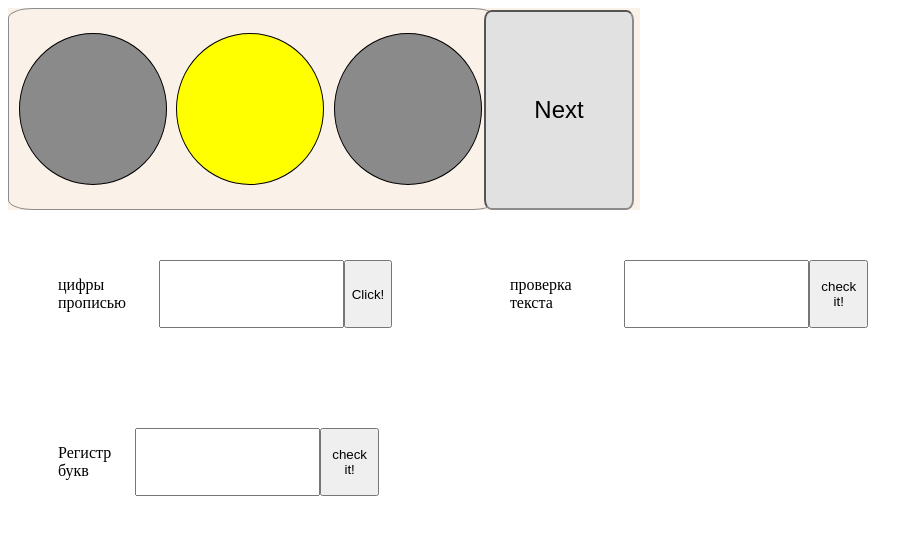
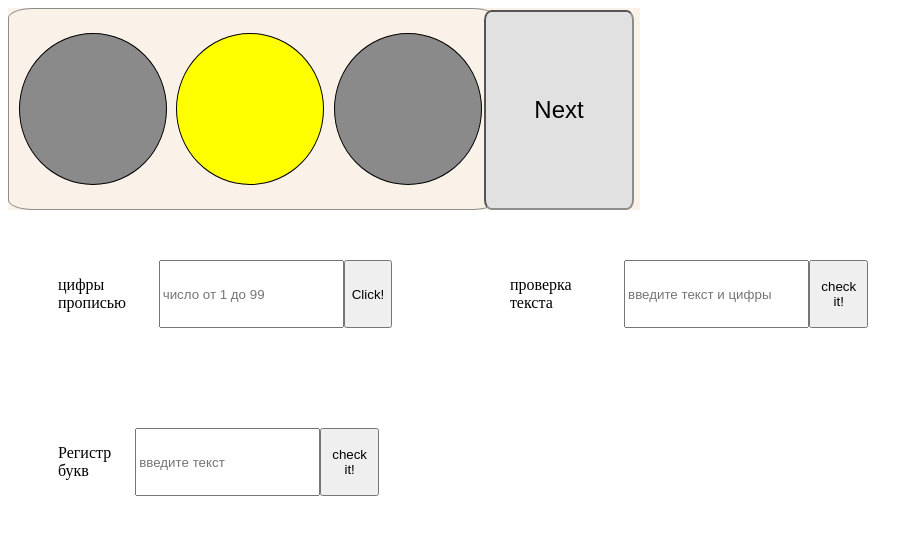
Before and after one commit to Feoh258258/Task5, a plain HTML site: page index.html in a window 1280 px wide. Shown: the whole page, without its empty margins (0-923 px from the left). Drawn offline with Linux system fonts and the light colour scheme.

Commit message:
finalUPD

```diff
--- a/index.html
+++ b/index.html
@@ -21,21 +21,21 @@
 
   <div class="task21">
     <p>цифры прописью</p>
-  <input type="text" id="numToStr">
-  <button id="numToStrBtn">Click!</button>
+  <input type="text" id="numToStr" placeholder="число от 1 до 99">
+  <button id="numToStrBtn" >Click!</button>
   <p id="numToStrRes"></p>
 </div>
 
 <div class="task22">
   <p>проверка текста</p>
-<input type="text" id="checkString">
+<input type="text" id="checkString" placeholder="введите текст и цифры">
 <button id="checkStringBtn">check it!</button>
 <p id="resTask22Value"></p>
 </div>
 
 <div class="task23">
   <p>Регистр букв</p>
-<input type="text" id="regOfSym">
+<input type="text" id="regOfSym" placeholder="введите текст">
 <button id="regOfSymBtn">check it!</button>
 <p id="resValue"></p>
 </div>
```
